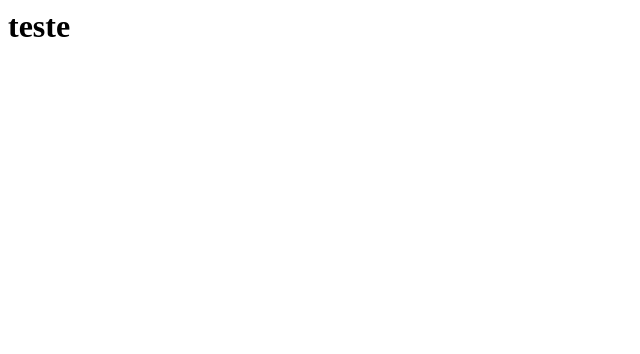
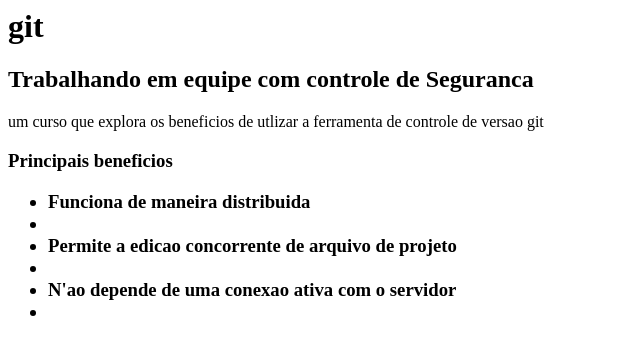
Before and after one commit to Alfreita/curso-git, a plain HTML site: page index.html in a window 1280 px wide. Shown: the whole page, without its empty margins (0-640 px from the left). Drawn offline with Linux system fonts and the light colour scheme.

Commit message:
Conteudo da pagina html

```diff
--- a/index.html
+++ b/index.html
@@ -2,6 +2,14 @@
 	<head>
 	</head>
 	<body>
-<h1>teste</h1>
+        <h1>git</h1>
+<h2>Trabalhando em equipe com controle de Seguranca</h2>
+<p>um curso que explora os beneficios de utlizar a ferramenta de controle de versao git<p>
+<h3>Principais beneficios<h3>
+<ul>
+	<li>Funciona de maneira distribuida<li>
+	<li>Permite a edicao concorrente de arquivo de projeto<li>
+	<li>N'ao depende de uma conexao ativa com o servidor<li>
+<ul>
 	</body>
 </html>
```
